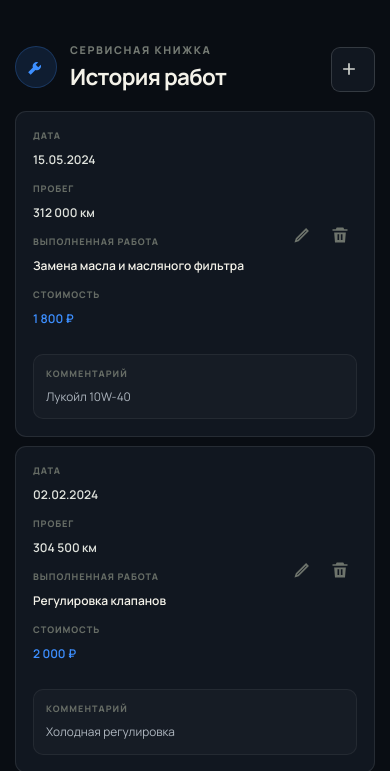
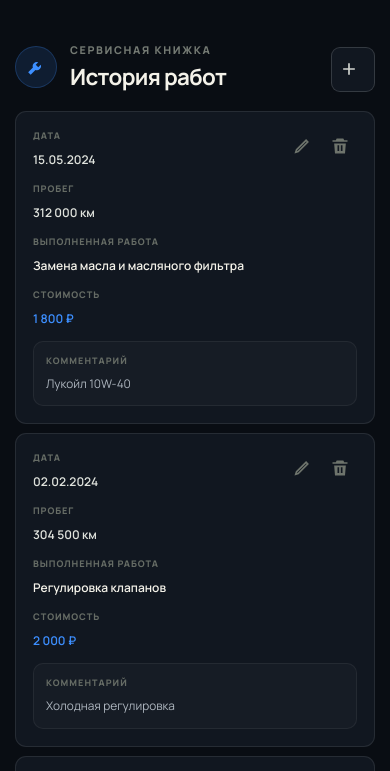
Before and after one commit to DavidShmidt/my-garage, a plain HTML site: page index.html in a window 390 px wide. Shown: the part 1204-1975 px from the top of the page. Drawn offline with Linux system fonts and the light colour scheme.

Commit message:
Fix service comment layout cache

```diff
--- a/index.html
+++ b/index.html
@@ -5,7 +5,7 @@
     <meta name="viewport" content="width=device-width, initial-scale=1">
     <meta name="theme-color" content="#090d13">
     <title>Мой гараж</title>
-    <link rel="stylesheet" href="styles.css">
+    <link rel="stylesheet" href="styles.css?v=20260828-comment-fix">
   </head>
   <body>
     <svg class="icon-sprite" aria-hidden="true">
@@ -257,6 +257,6 @@
     </dialog>
 
     <script src="config.js?v=20260828-comments"></script>
-    <script src="script.js?v=20260828-comments"></script>
+    <script src="script.js?v=20260828-comment-fix"></script>
   </body>
 </html>
--- a/styles.css
+++ b/styles.css
@@ -185,11 +185,12 @@ h1 { margin: 9px 0 6px; font-size: clamp(2.25rem, 4vw, 3.65rem); line-height: 1;
 }
 .record:hover { border-color: var(--line-strong); background: #151916; }
 .record-summary {
-  display: grid; grid-template-columns: 120px 120px minmax(240px, 1fr) 110px 78px;
+  display: grid; grid-template-columns: 120px 120px minmax(280px, 1fr) 110px auto;
   align-items: center; gap: 10px;
 }
+.record-summary > * { min-width: 0; }
 .record-cell small { display: block; margin-bottom: 5px; color: #666c65; font-size: .57rem; font-weight: 800; letter-spacing: .1em; }
-.record-cell strong { color: #dfe2dc; font-size: .75rem; font-weight: 600; }
+.record-cell strong { color: #dfe2dc; font-size: .75rem; font-weight: 600; overflow-wrap: anywhere; }
 .record-work strong { color: var(--text); }
 .record-cost strong { color: var(--accent); }
 .record-note {
@@ -200,7 +201,7 @@ h1 { margin: 9px 0 6px; font-size: clamp(2.25rem, 4vw, 3.65rem); line-height: 1;
 }
 .record-note small { display: block; margin-bottom: 7px; color: #666c65; font-size: .56rem; font-weight: 800; letter-spacing: .12em; }
 .record-note p { margin: 0; color: #aeb6bf; font-size: .74rem; line-height: 1.65; white-space: pre-wrap; overflow-wrap: anywhere; }
-.record-actions { display: flex; justify-content: flex-end; gap: 4px; }
+.record-actions { display: flex; justify-content: flex-end; gap: 4px; align-self: center; }
 .row-button { width: 34px; height: 34px; display: grid; place-items: center; border: 0; border-radius: 8px; color: #6e746c; background: transparent; cursor: pointer; }
 .row-button:hover { color: var(--accent); background: rgba(61,143,255,.1); }
 .row-button.danger:hover { color: var(--danger); background: rgba(237,118,94,.1); }
@@ -266,7 +267,7 @@ textarea { resize: vertical; }
   .hero-card { grid-template-columns: 1fr; }
   .car-photo { min-height: 390px; }
   .hero-info { min-height: 310px; }
-  .record-summary { grid-template-columns: 100px 105px minmax(170px, 1fr) 100px 74px; }
+  .record-summary { grid-template-columns: 100px 105px minmax(170px, 1fr) 100px auto; }
 }
 
 @media (max-width: 720px) {
@@ -285,7 +286,7 @@ textarea { resize: vertical; }
   .record { padding: 17px; }
   .record-summary { grid-template-columns: 1fr auto; gap: 13px; }
   .record-cell { grid-column: 1; }
-  .record .record-actions { grid-column: 2; grid-row: 1 / span 5; }
+  .record .record-actions { grid-column: 2; grid-row: 1 / span 4; align-self: start; }
   .record-note { padding: 12px; }
   .task { grid-template-columns: 38px minmax(0, 1fr); }
   .task .record-actions { grid-column: 2; justify-content: flex-start; }
```
